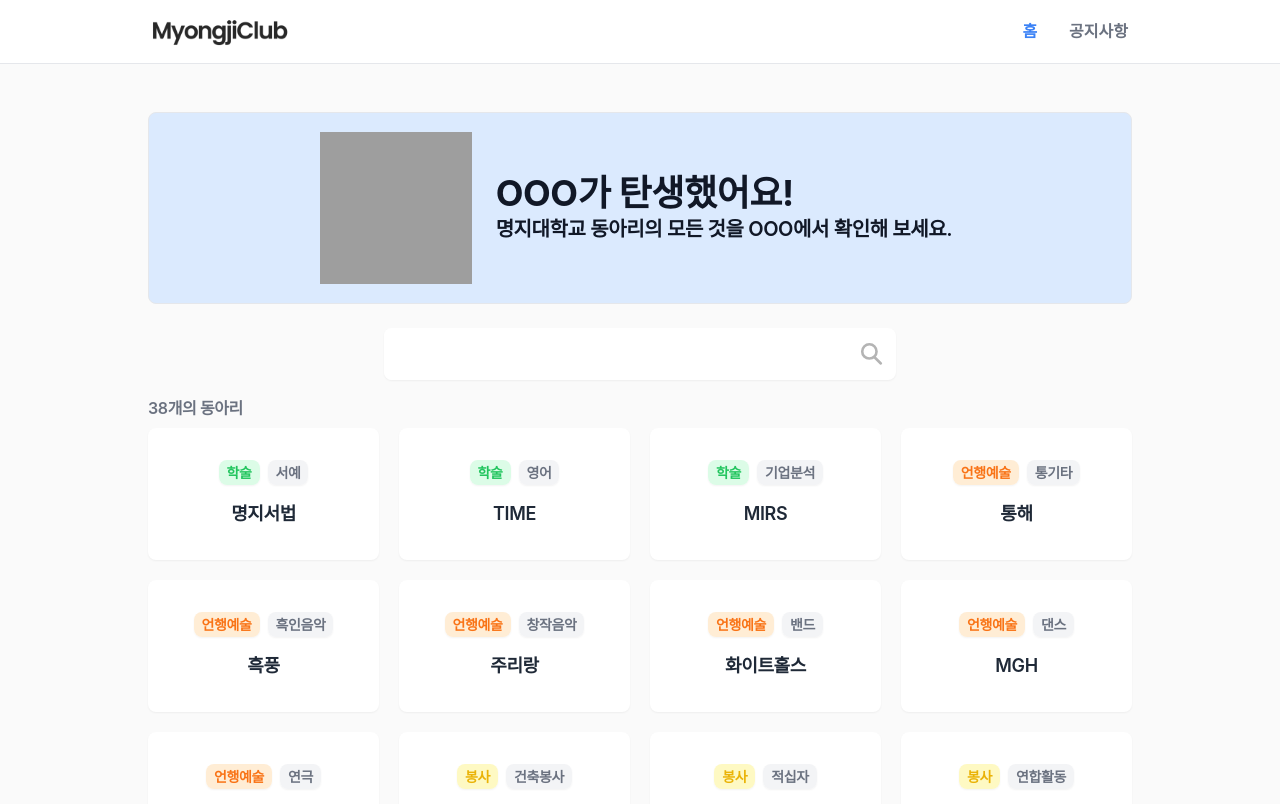
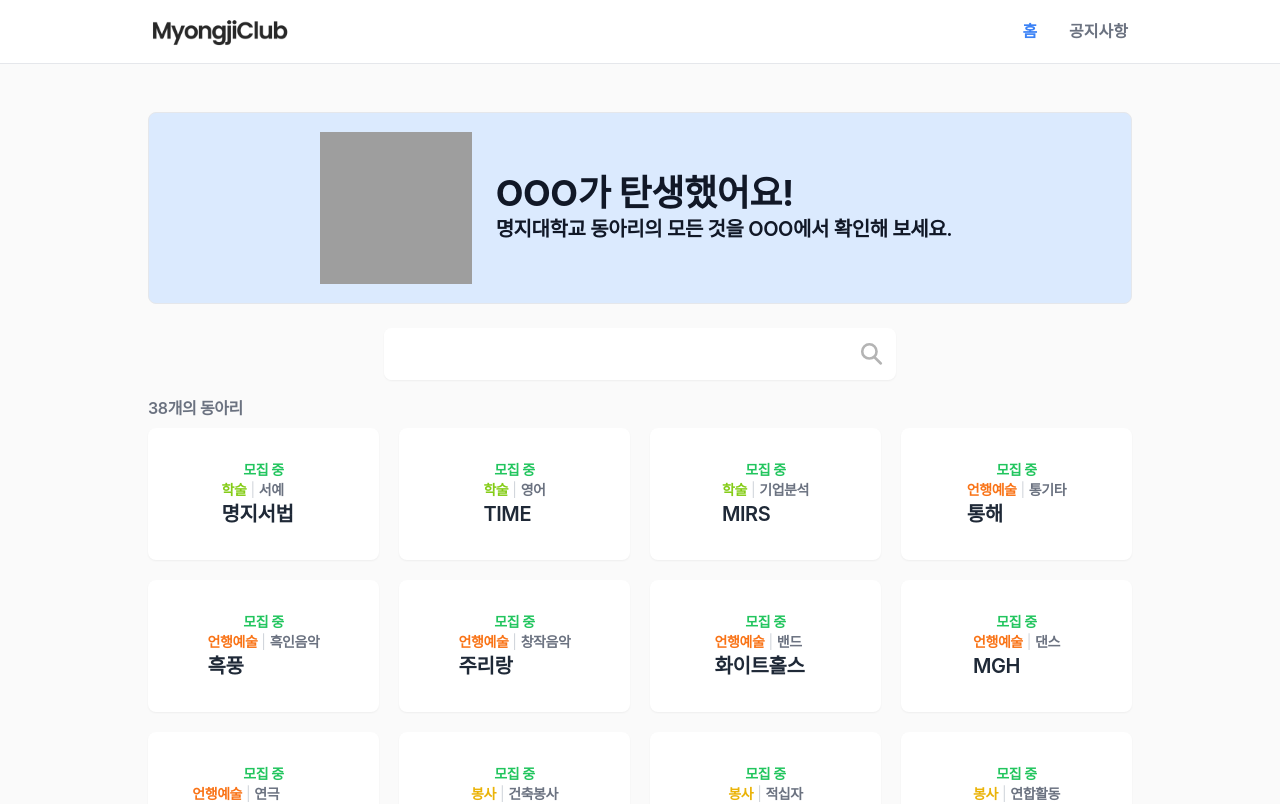
Before and after one commit to k-kbk/Myongji-Club-FE, a Next.js app: page / in a window 1280 px wide. Shown: the top 804 px of the page. Built offline with nearby package versions, Linux system fonts and the light colour scheme; grey boxes are pictures that could not be loaded; a web font is replaced by a local one.

Commit message:
design: 동아리 카드 디자인 수정

```diff
--- a/src/components/home/Club.tsx
+++ b/src/components/home/Club.tsx
@@ -9,13 +9,13 @@ type ClubProps = {
 };
 
 const deptCaption: DeptCaptionType = {
-  학술: 'bg-green-100 text-green-500',
-  언행예술: 'bg-orange-100 text-orange-500',
-  봉사: 'bg-yellow-100 text-yellow-500',
-  전시창작: 'bg-purple-100 text-purple-500',
-  종교: 'bg-sky-100 text-sky-500',
-  체육: 'bg-pink-100 text-pink-500',
-  사회연구: 'bg-cyan-100 text-cyan-500',
+  학술: 'text-lime-500',
+  언행예술: 'text-orange-500',
+  봉사: 'text-yellow-500',
+  전시창작: 'text-purple-500',
+  종교: 'text-blue-500',
+  체육: 'text-pink-500',
+  사회연구: 'text-cyan-500',
 };
 
 export default function Club({ id, name, tag, category }: ClubProps) {
@@ -26,19 +26,23 @@ export default function Club({ id, name, tag, category }: ClubProps) {
     >
       <Link
         href={`/club/${id}`}
-        className="flex w-full flex-row items-center justify-between px-5 py-5 text-center sm:flex-col-reverse sm:justify-center sm:py-8"
+        className="flex w-full flex-row items-center justify-between px-7 py-[1.125rem] text-center sm:flex-col-reverse sm:justify-center sm:py-8"
       >
-        <div className="text-base font-semibold sm:text-lg">{name}</div>
-        <div className="sm:mb-4">
+        <div className="flex flex-col items-start">
+          <div className="flex items-center">
             <span
-            className={`mr-1 rounded-lg px-2 py-1 text-xs font-semibold shadow-sm md:text-sm ${deptCaption[category]}`}
+              className={`text-sm font-semibold md:text-sm ${deptCaption[category]}`}
             >
               {category}
             </span>
-          <span className="ml-1 rounded-lg bg-gray-100 px-2 py-1 text-xs font-semibold text-gray-500 shadow-sm md:text-sm">
+            <span className="mx-1 text-sm text-gray-300">|</span>
+            <span className="text-sm font-semibold text-gray-500 md:text-sm">
               {tag}
             </span>
           </div>
+          <div className="mr-3 text-lg font-semibold sm:text-xl">{name}</div>
+        </div>
+        <div className="text-sm font-bold text-green-500">모집 중</div>
       </Link>
     </li>
   );
--- a/src/pages/admin/index.tsx
+++ b/src/pages/admin/index.tsx
@@ -12,10 +12,10 @@ export default function Index() {
       <div className="mb-2 mt-12 text-sm font-semibold text-gray-400 sm:mt-16 md:text-base">
         메뉴 바로가기
       </div>
-      <div className="mb-8 flex flex-col justify-between text-lg font-bold sm:flex-row sm:text-2xl">
+      <div className="mb-8 grid w-full grid-cols-1 gap-3 text-lg font-bold sm:grid-cols-2 sm:text-2xl md:gap-5 lg:grid-cols-3">
         <Link
           href="/admin/club"
-          className="mb-3 w-full rounded-lg bg-white py-5 px-5 shadow-sm transition-opacity hover:opacity-50 sm:mb-0 sm:w-[32%] sm:px-8 sm:py-8"
+          className="w-full rounded-lg bg-white py-5 px-5 shadow-sm transition-opacity hover:opacity-50 sm:mb-0 sm:px-8 sm:py-8"
         >
           동아리 관리하기
           <p className="mt-2 text-sm font-medium leading-tight text-gray-500 sm:mt-4 sm:text-base sm:leading-snug">
@@ -27,7 +27,7 @@ export default function Index() {
         </Link>
         <Link
           href="/admin/notice"
-          className="mb-3 w-full rounded-lg bg-white py-5 px-5 shadow-sm transition-opacity hover:opacity-50 sm:mb-0 sm:w-[32%] sm:px-8 sm:py-8"
+          className="w-full rounded-lg bg-white py-5 px-5 shadow-sm transition-opacity hover:opacity-50 sm:mb-0 sm:px-8 sm:py-8"
         >
           OOO 공지사항 작성하기
           <p className="mt-2 text-sm font-medium leading-tight text-gray-500 sm:mt-4 sm:text-base sm:leading-snug">
@@ -39,9 +39,21 @@ export default function Index() {
         </Link>
         <Link
           href="/admin/notice"
-          className="mb-3 w-full rounded-lg bg-white py-5 px-5 shadow-sm transition-opacity hover:opacity-50 sm:mb-0 sm:w-[32%] sm:px-8 sm:py-8"
+          className="w-full rounded-lg bg-white py-5 px-5 shadow-sm transition-opacity hover:opacity-50 sm:mb-0 sm:px-8 sm:py-8"
         >
           동아리 공지사항 작성하기
+          <p className="mt-2 text-sm font-medium leading-tight text-gray-500 sm:mt-4 sm:text-base sm:leading-snug">
+            동아리(혹은 동아리 회장)에게 전달할
+          </p>
+          <p className="text-sm font-medium leading-tight text-gray-500 sm:text-base sm:leading-snug">
+            공지사항을 작성해요.
+          </p>
+        </Link>
+        <Link
+          href="/admin/notice"
+          className="w-full rounded-lg bg-white py-5 px-5 shadow-sm transition-opacity hover:opacity-50 sm:mb-0 sm:px-8 sm:py-8"
+        >
+          제출 파일 확인하기
           <p className="mt-2 text-sm font-medium leading-tight text-gray-500 sm:mt-4 sm:text-base sm:leading-snug">
             동아리(혹은 동아리 회장)에게 전달할
           </p>
```
Also changed, not shown: src/pages/club/[id]/index.tsx (indentation only). Lines whose indentation alone changed are shown as unchanged.
